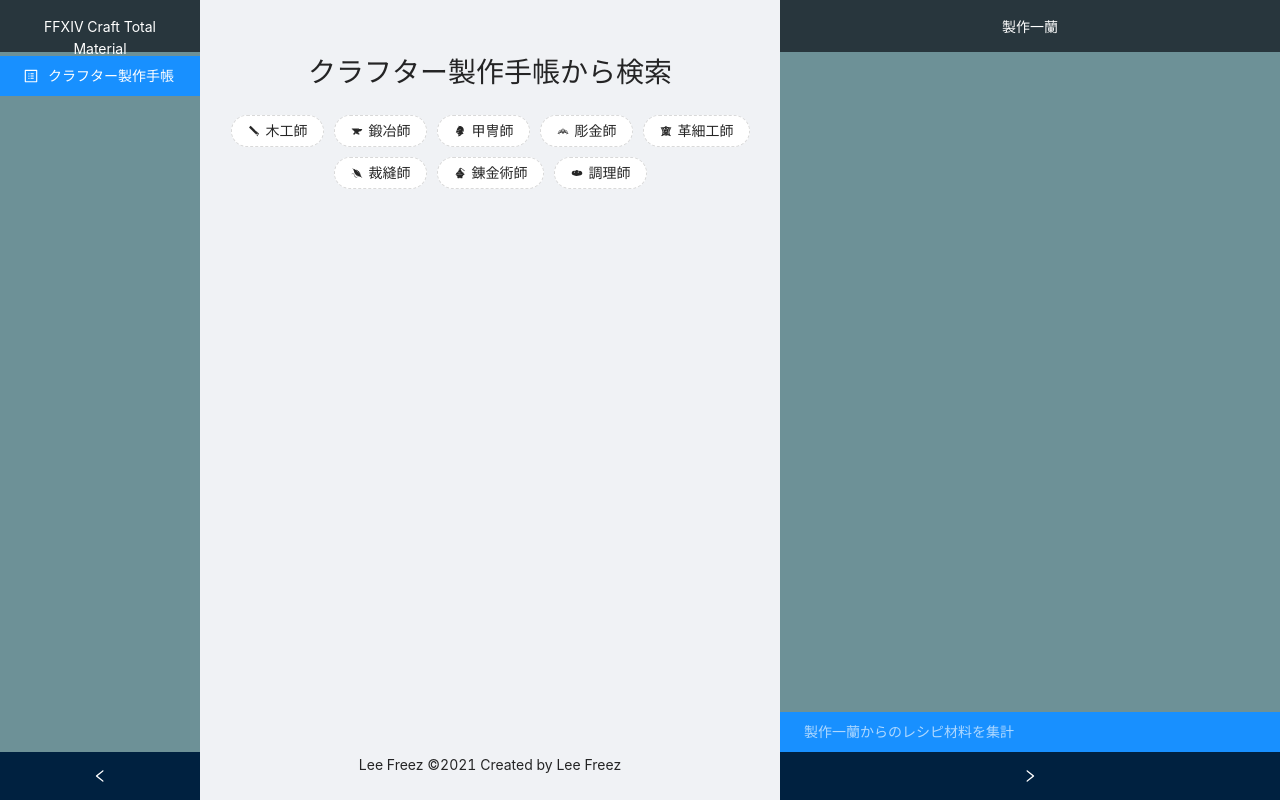
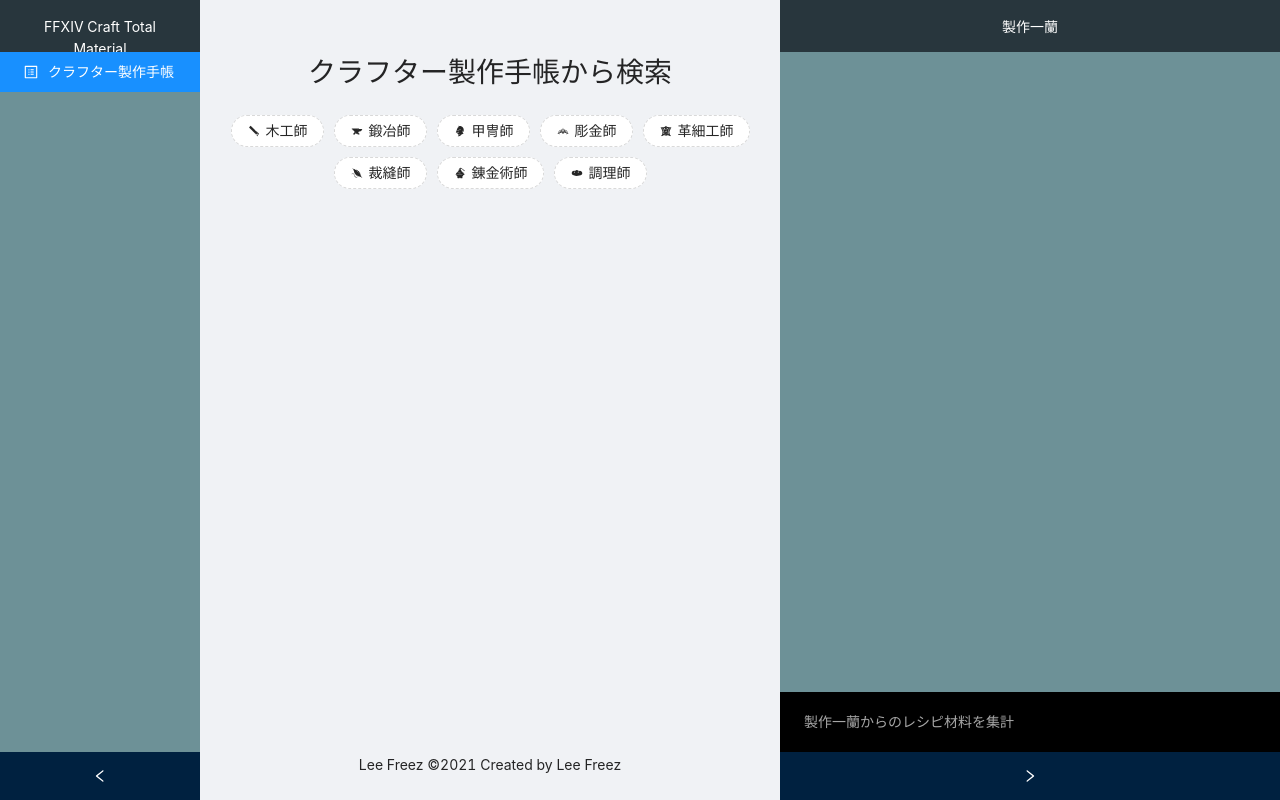
Before and after one commit to FREEZ2385/ffxiv-crafting-total-material, a React (Create React App) app: page / in a window 1280 px wide. Built offline with nearby package versions, Linux system fonts and the light colour scheme.

Commit message:
[Update] change menu height size

```diff
--- a/src/App.js
+++ b/src/App.js
@@ -34,6 +34,14 @@ function App() {
 
   const [materialListOpen, setMaterialListOpen] = useState(false);
 
+  const calButtonStyle = {
+    backgroundColor: '#000000',
+    position: 'absolute',
+    height: 60,
+    lineHeight: '60px',
+    bottom: 44,
+  };
+
   return (
     <Layout style={{ minHeight: '100vh' }}>
       <MaterialList
@@ -60,7 +68,11 @@ function App() {
           onClick={(item) => setPageKey(item.key)}
           className="sidebar-area"
         >
-          <Menu.Item key="Crafter Recipes" icon={<ProfileOutlined />}>
+          <Menu.Item
+            key="Crafter Recipes"
+            icon={<ProfileOutlined />}
+            className="sidebar-left-menu-area"
+          >
             {i18n.t('left-sidemenu-1')}
           </Menu.Item>
           {/* <Menu.Item key="Leveling Jobs" icon={<AppstoreAddOutlined />}>
@@ -111,11 +123,7 @@ function App() {
                 dispatch(garlandsActions.calculateCraftingList(craftingList));
                 setMaterialListOpen(true);
               }}
-              style={{
-                backgroundColor: '#1890ff',
-                position: 'absolute',
-                bottom: 44,
-              }}
+              style={calButtonStyle}
             >
               {!rightSideBarCollapsed && i18n.t('right-sidemenu-calbutton')}
               {rightSideBarCollapsed &&
--- a/src/App.scss
+++ b/src/App.scss
@@ -11,6 +11,11 @@
 
 .sidebar-area {
   background-color: #6d9197 !important;
+}
+
+.sidebar-left-menu-area {
+  margin-top: 0px !important;
+  margin-bottom: 0px !important;
 }
 
 .site-layout .site-layout-background {
--- a/src/common/localize/translation.ja.json
+++ b/src/common/localize/translation.ja.json
@@ -13,7 +13,7 @@
 
     "right-sidemenu-title": "製作一蘭",
     "right-sidemenu-calbutton": "製作一蘭からのレシピ材料を集計",
-    "right-sidemenu-calbutton-collasped": "集計",
+    "right-sidemenu-calbutton-collasped": "材料を集計",
 
     "crafter-recipes-title": "クラフター製作手帳から検索",
     "crafter-recipes-pulldown-leveling": "レベル別",
--- a/src/components/molecules/CraftingList.js
+++ b/src/components/molecules/CraftingList.js
@@ -10,15 +10,19 @@ function CraftingList(props) {
   const { collapsed, onEAChange, onDeleteButton } = props;
   const { craftingList } = useSelector((state) => state.garlandsReducer);
 
+  const menuStyle = {
+    backgroundColor: '#658B6f',
+    margin: 0,
+    height: 60,
+    alignItems: 'center',
+    display: 'flex',
+    borderBottom: '1px solid #1f5e30',
+  };
+
   return (
     <>
       {craftingList.map((row, index) => (
-        <Menu.Item
-          key={row.name}
-          title={row.name}
-          style={{ backgroundColor: '#658B6f', margin: 0, height: 60 }}
-          disabled
-        >
+        <Menu.Item key={row.name} title={row.name} style={menuStyle} disabled>
           <div
             style={{
               display: 'flex',
```
